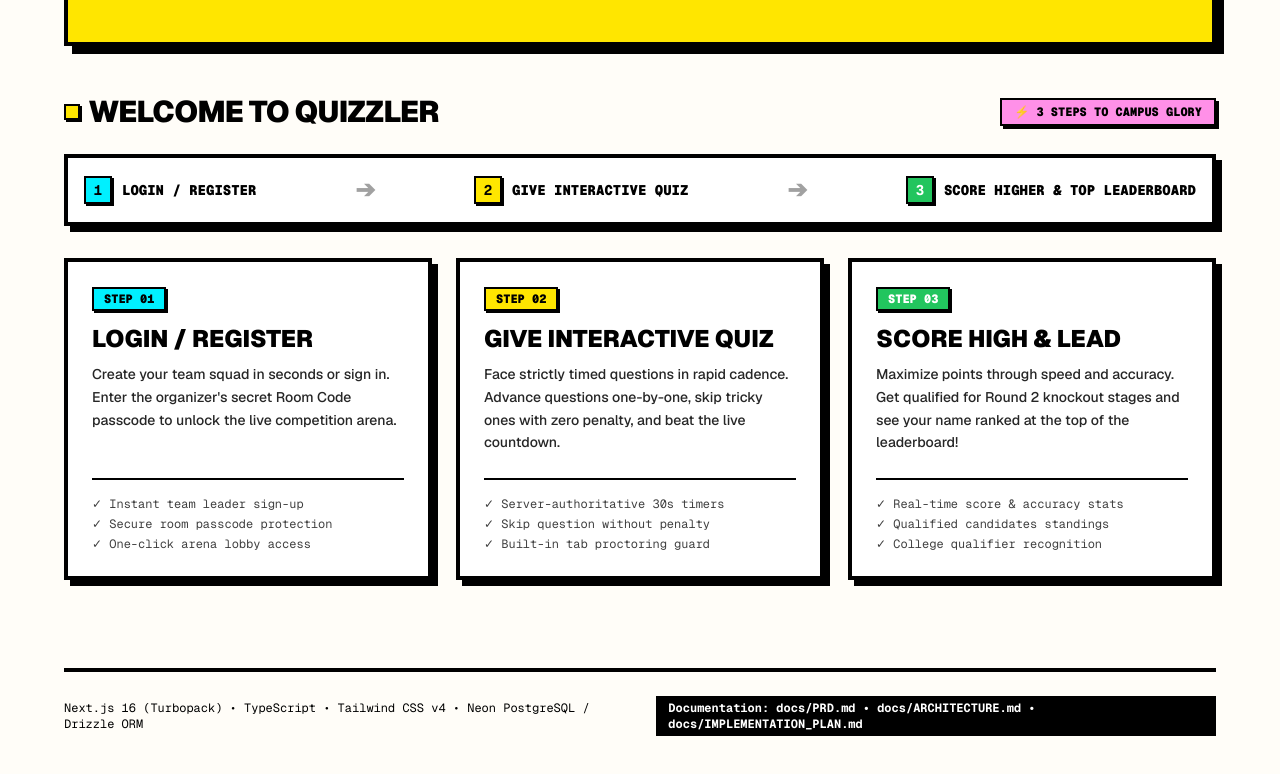
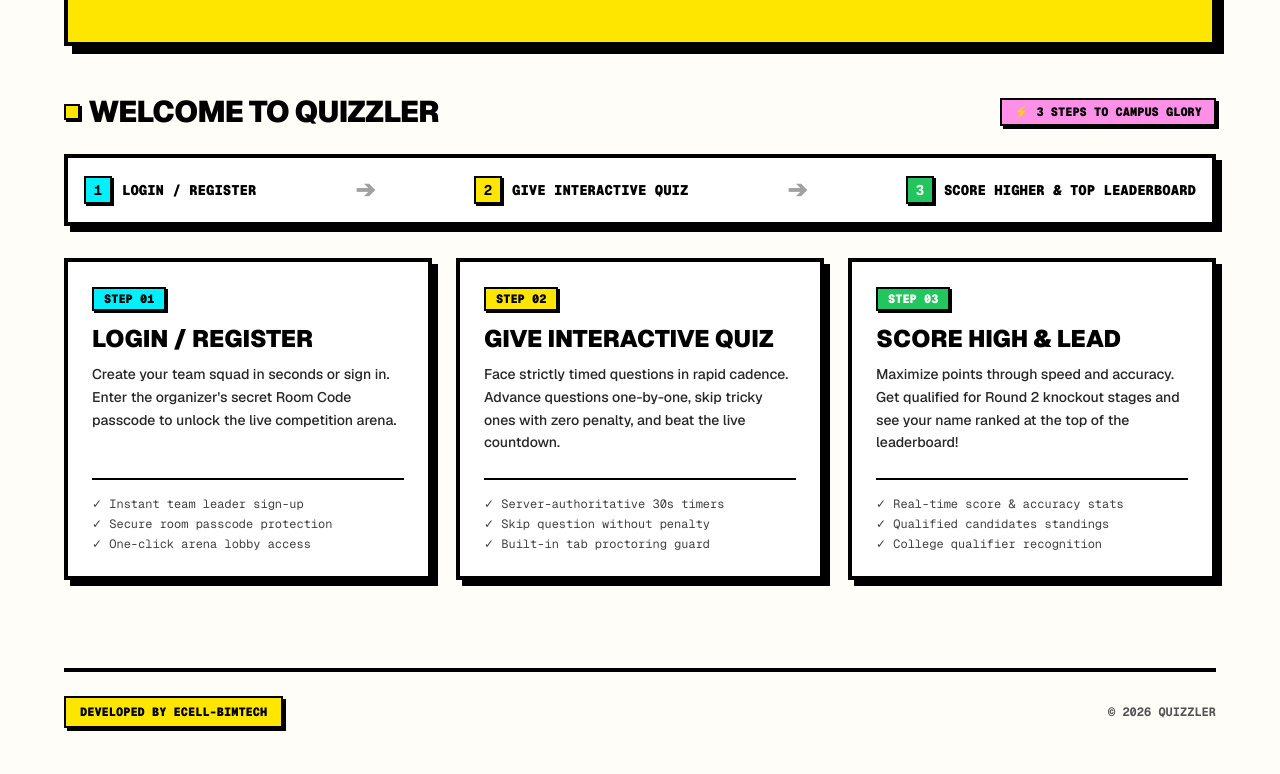
Before and after one commit to Dunston-Chiro/Quizzler, a Next.js app: page / in a window 1280 px wide. Shown: the part 560-1334 px from the top of the page. Built offline with nearby package versions, Linux system fonts and the light colour scheme; no server answers.

Commit message:
Fixed: Hide Index page footer

```diff
--- a/src/app/page.tsx
+++ b/src/app/page.tsx
@@ -233,14 +233,23 @@ export default async function HomePage() {
         */}
       </section>
 
-      {/* Footer Info */}
+      {/* Footer */}
       <footer className="max-w-6xl w-full mx-auto border-t-4 border-black pt-6 flex flex-col sm:flex-row items-center justify-between gap-4 font-mono text-xs">
+        <div className="bg-[#FFE600] border-2 border-black px-3.5 py-1.5 font-black uppercase shadow-[3px_3px_0px_#000] text-black">
+          Developed by ECell-Bimtech
+        </div>
+        <div className="text-neutral-600 font-bold uppercase">
+          &copy; {new Date().getFullYear()} Quizzler
+        </div>
+
+        {/* Commented out: Technical documentation footer
         <div>
           Next.js 16 (Turbopack) &bull; TypeScript &bull; Tailwind CSS v4 &bull; Neon PostgreSQL / Drizzle ORM
         </div>
         <div className="bg-black text-white px-3 py-1 font-bold">
           Documentation: docs/PRD.md &bull; docs/ARCHITECTURE.md &bull; docs/IMPLEMENTATION_PLAN.md
         </div>
+        */}
       </footer>
     </main>
   );
```
